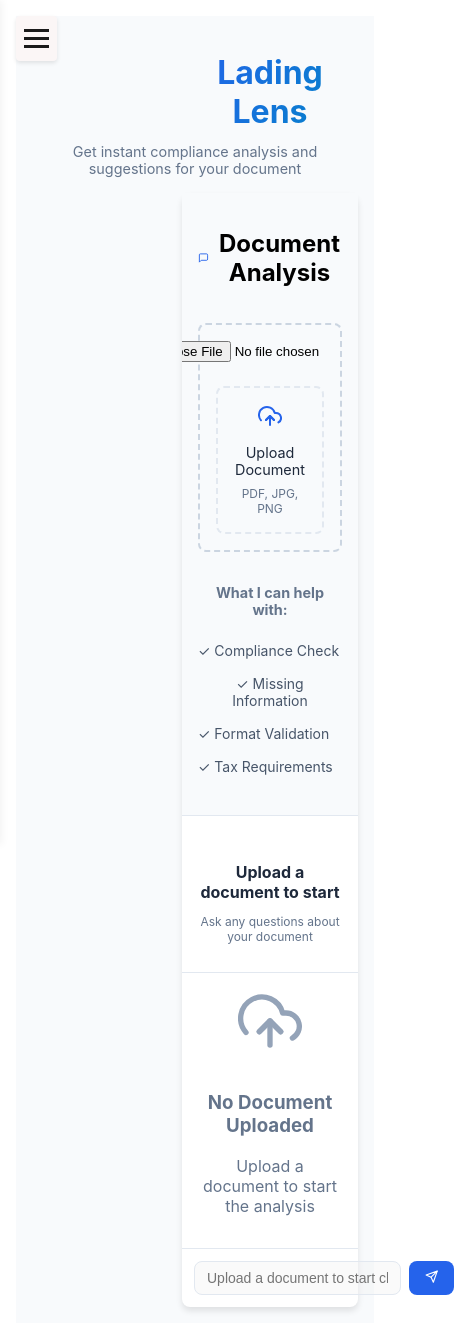
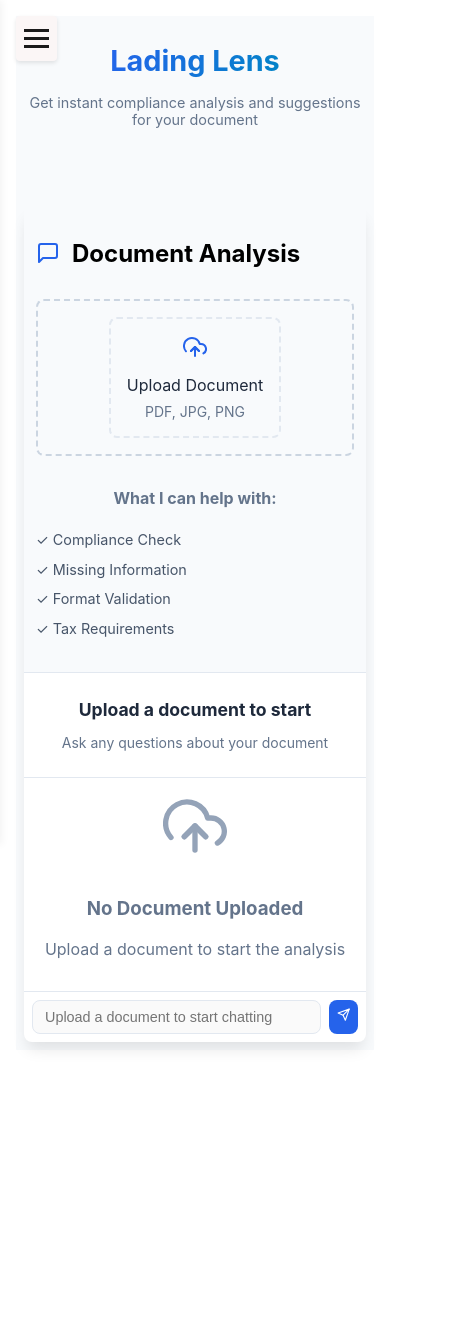
Before and after one commit to thecolossalsparkle/tradeveda, a React (Create React App) app: page /compliance-check in a window 390 px wide. Shown: the whole page, 454 px wide, since content can reach past the window. After the commit the page ends 1066 px from the top, so only its background shows below. Built offline with nearby package versions, Linux system fonts and the light colour scheme.

Commit message:
compliance check redesigned and mobile optimised

```diff
--- a/src/pages/ComplianceCheck.css
+++ b/src/pages/ComplianceCheck.css
@@ -6,12 +6,17 @@
   min-height: 100vh;
   background: #f8fafc;
   padding: 2rem;
+  display: flex;
+  flex-direction: column;
+  align-items: center; /* Center everything horizontally */
 }
 
 .compliance-header {
   text-align: center;
   margin-bottom: 2rem;
   color: #1a202c;
+  width: 100%;
+  max-width: 1200px;
 }
 
 .compliance-header h1 {
@@ -23,7 +28,6 @@
   background-clip: text;
   -webkit-text-fill-color: transparent;
   display: inline-block;
-  margin-left: 150px;
 }
 
 .subtitle {
@@ -38,17 +42,17 @@
   gap: 2rem;
   background: white;
   border-radius: 12px;
-  box-shadow: var(--shadow-lg);
+  box-shadow: 0 10px 15px -3px rgba(0, 0, 0, 0.1);
   height: calc(100vh - 200px);
   min-height: 600px;
   margin-top: 2rem;
-  margin-left: 150px;
-
+  width: 100%;
+  max-width: 1200px;
 }
 
 .chat-sidebar {
-  background: var(--background-light);
-  border-right: 1px solid var(--border-color);
+  background: #f8fafc;
+  border-right: 1px solid #e2e8f0;
   padding: 1.5rem;
   overflow-y: auto; /* Allow scrolling if content overflows */
 }
@@ -98,14 +102,14 @@
   flex-direction: column;
   align-items: center;
   padding: 1.5rem;
-  border: 2px dashed var(--border-color);
+  border: 2px dashed #e2e8f0;
   border-radius: 8px;
   cursor: pointer;
   transition: all 0.2s;
 }
 
 .upload-label:hover {
-  border-color: var(--primary-color);
+  border-color: #2563eb;
   background: rgba(37, 99, 235, 0.05);
 }
 
@@ -200,14 +204,14 @@
 }
 
 .message-bubble {
-  background: var(--background-light);
+  background: #f8fafc;
   padding: 1rem;
   border-radius: 12px;
   max-width: 80%;
 }
 
 .bot .message-bubble {
-  background: var(--primary-color);
+  background: #2563eb;
   color: white;
 }
 
@@ -237,7 +241,7 @@
 
 .chat-input-form {
   padding: 1rem;
-  border-top: 1px solid var(--border-color);
+  border-top: 1px solid #e2e8f0;
   display: flex;
   gap: 1rem;
 }
@@ -245,14 +249,14 @@
 .chat-input-form input {
   flex: 1;
   padding: 0.75rem 1rem;
-  border: 1px solid var(--border-color);
+  border: 1px solid #e2e8f0;
   border-radius: 8px;
   font-size: 1rem;
 }
 
 .chat-input-form button {
   padding: 0.75rem 1.5rem;
-  background: var(--primary-color);
+  background: #2563eb;
   color: white;
   border: none;
   border-radius: 8px;
@@ -307,99 +311,67 @@
   background: #94a3b8;
 }
 
+/* Mobile Responsive Styles */
 @media (max-width: 768px) {
+  .page-container {
+    padding: 1rem;
+  }
+
+  .compliance-header h1 {
+    font-size: 2rem;
+    margin-left: 0;
+  }
+
+  .subtitle {
+    font-size: 1rem;
+  }
+
   .chat-container {
+    display: flex;
     flex-direction: column;
-    height: auto; /* Allow height to adjust to content */
-    min-height: 500px;
+    grid-template-columns: unset;
+    gap: 0;
+    height: auto;
+    min-height: 85vh;
+    width: 100%;
   }
 
   .chat-sidebar {
     width: 100%;
     border-right: none;
     border-bottom: 1px solid #e2e8f0;
+    padding: 1rem;
   }
 
-  .page-container {
+  .features-list li {
+    padding: 0.5rem 0;
+  }
+
+  .chat-messages {
     padding: 1rem;
+    max-height: 50vh;
+  }
+
+  .chat-input-form {
+    padding: 0.75rem;
+  }
+
+  .chat-input-form input {
+    padding: 0.75rem;
+  }
+
+  .chat-input-form button {
+    padding: 0.75rem;
   }
 }
 
-@media (max-width: 320px) {
+@media (max-width: 480px) {
   .page-container {
     padding: 0.5rem;
   }
 
   .compliance-header h1 {
-    font-size: 1.5rem;
-
-  }
-
-  .subtitle {
-    font-size: 0.8rem;
-  }
-
-  .features-list li {
-    font-size: 0.8rem;
-    padding: 0.25rem 0;
-  }
-
-  .chat-messages {
-    max-height: 250px; /* Adjust max height for smaller screens */
-  }
-
-  .message-bubble {
-    font-size: 0.8rem;
-    padding: 0.5rem;
-  }
-}
-
-@media (max-width: 768px) {
-  .chat-container {
-    flex-direction: column;
-    height: calc(100vh - 150px);
-  }
-
-  .chat-sidebar {
-    width: 100%;
-    border-right: none;
-    border-bottom: 1px solid #e2e8f0;
-  }
-
-  .page-container {
-    padding: 1rem;
-  }
-}
-@media (max-width: 768px) {
-  .chat-container {
-    display: flex;  /* Change from grid to flex */
-    flex-direction: column;  /* Stack elements vertically */
-    grid-template-columns: 1fr;  /* Remove grid column definition */
-    height: auto;  /* Allow height to adjust to content */
-    min-height: 500px;
-  }
-
-  .chat-sidebar {
-    width: 100%;
-    border-right: none;
-    border-bottom: 1px solid #e2e8f0;
-  }
-}
-
-.page-container {
-  min-height: 100vh;
-  background: #f8fafc;
-  padding: 1rem;
-}
-
-.compliance-header {
-  text-align: center;
-  margin-bottom: 1rem;
-}
-
-.compliance-header h1 {
-  font-size: 2rem;
-  margin-bottom: 0.25rem;
+    font-size: 1.8rem;
   }
 
   .subtitle {
@@ -407,39 +379,16 @@
   }
 
   .chat-container {
-  display: flex;
-  flex-direction: column;
-  gap: 1rem;
-  background: white;
     border-radius: 8px;
-  box-shadow: 0 4px 6px rgba(0,0,0,0.1);
-  height: auto;
-  min-height: 500px;
-  margin-top: 1rem;
+    min-height: 85vh;
   }
 
   .chat-sidebar {
-  width: 100%;
-  padding: 1rem;
-  border-bottom: 1px solid #e2e8f0;
+    padding: 0.75rem;
   }
 
   .sidebar-header {
-  gap: 0.5rem;
-  margin-bottom: 1rem;
-}
-
-.sidebar-icon {
-  font-size: 1.25rem;
-}
-
-.features-list h3 {
-  font-size: 0.9rem;
-}
-
-.features-list li {
-  padding: 0.5rem 0;
-  font-size: 0.875rem;
+    margin-bottom: 0.75rem;
   }
 
   .upload-label {
@@ -450,16 +399,55 @@
     font-size: 1.5rem;
   }
 
-.upload-text {
+  .features-list h3 {
+    margin-bottom: 0.5rem;
+  }
+
+  .features-list li {
+    padding: 0.4rem 0;
     font-size: 0.9rem;
   }
 
-.file-types {
-  font-size: 0.75rem;
+  .chat-header {
+    padding: 0.75rem;
   }
 
-.chat-header {
-  padding: 1rem;
+  .chat-title h2 {
+    font-size: 1.1rem;
+  }
+
+  .message-bubble {
+    max-width: 85%;
+    padding: 0.75rem;
+  }
+
+  .bot-avatar {
+    width: 30px;
+    height: 30px;
+  }
+
+  .chat-input-form {
+    padding: 0.5rem;
+    gap: 0.5rem;
+  }
+
+  .chat-input-form input {
+    padding: 0.5rem 0.75rem;
+    font-size: 0.9rem;
+  }
+
+  .chat-input-form button {
+    padding: 0.5rem;
+  }
+}
+
+@media (max-width: 320px) {
+  .compliance-header h1 {
+    font-size: 1.5rem;
+  }
+
+  .subtitle {
+    font-size: 0.8rem;
   }
 
   .chat-title h2 {
@@ -470,62 +458,14 @@
     font-size: 0.75rem;
   }
 
-.chat-messages {
-  padding: 1rem;
-  max-height: 300px;
-  overflow-y: auto;
+  .message-bubble {
+    font-size: 0.85rem;
+    padding: 0.6rem;
   }
 
   .bot-avatar {
-  width: 30px;
-  height: 30px;
-  font-size: 0.75rem;
-}
-
-.message-bubble {
-  padding: 0.75rem;
-  max-width: 90%;
-  font-size: 0.875rem;
-}
-
-.chat-input-form {
-  padding: 0.75rem;
-  gap: 0.5rem;
-}
-
-.chat-input-form input {
-  padding: 0.5rem 0.75rem;
-  font-size: 0.875rem;
-}
-
-.chat-input-form button {
-  padding: 0.5rem 1rem;
-}
-
-@media (max-width: 320px) {
-  .page-container {
-    padding: 0.5rem;
-  }
-
-  .compliance-header h1 {
-    font-size: 1.5rem;
-  }
-
-  .subtitle {
-    font-size: 0.8rem;
-  }
-
-  .features-list li {
-    font-size: 0.8rem;
-    padding: 0.25rem 0;
-  }
-
-  .chat-messages {
-    max-height: 250px;
-  }
-
-  .message-bubble {
-    font-size: 0.8rem;
-    padding: 0.5rem;
+    width: 28px;
+    height: 28px;
+    font-size: 0.7rem;
   }
 }
--- a/src/pages/ComplianceCheck.jsx
+++ b/src/pages/ComplianceCheck.jsx
@@ -64,6 +64,7 @@ const ComplianceCheck = () => {
               accept=".pdf,.jpg,.jpeg,.png"
               onChange={handleFileUpload}
               id="invoice-upload"
+              style={{ display: 'none' }}
             />
             <label htmlFor="invoice-upload" className="upload-label">
               <FiUploadCloud className="upload-icon" />
```
Lines whose indentation alone changed are shown as unchanged.
